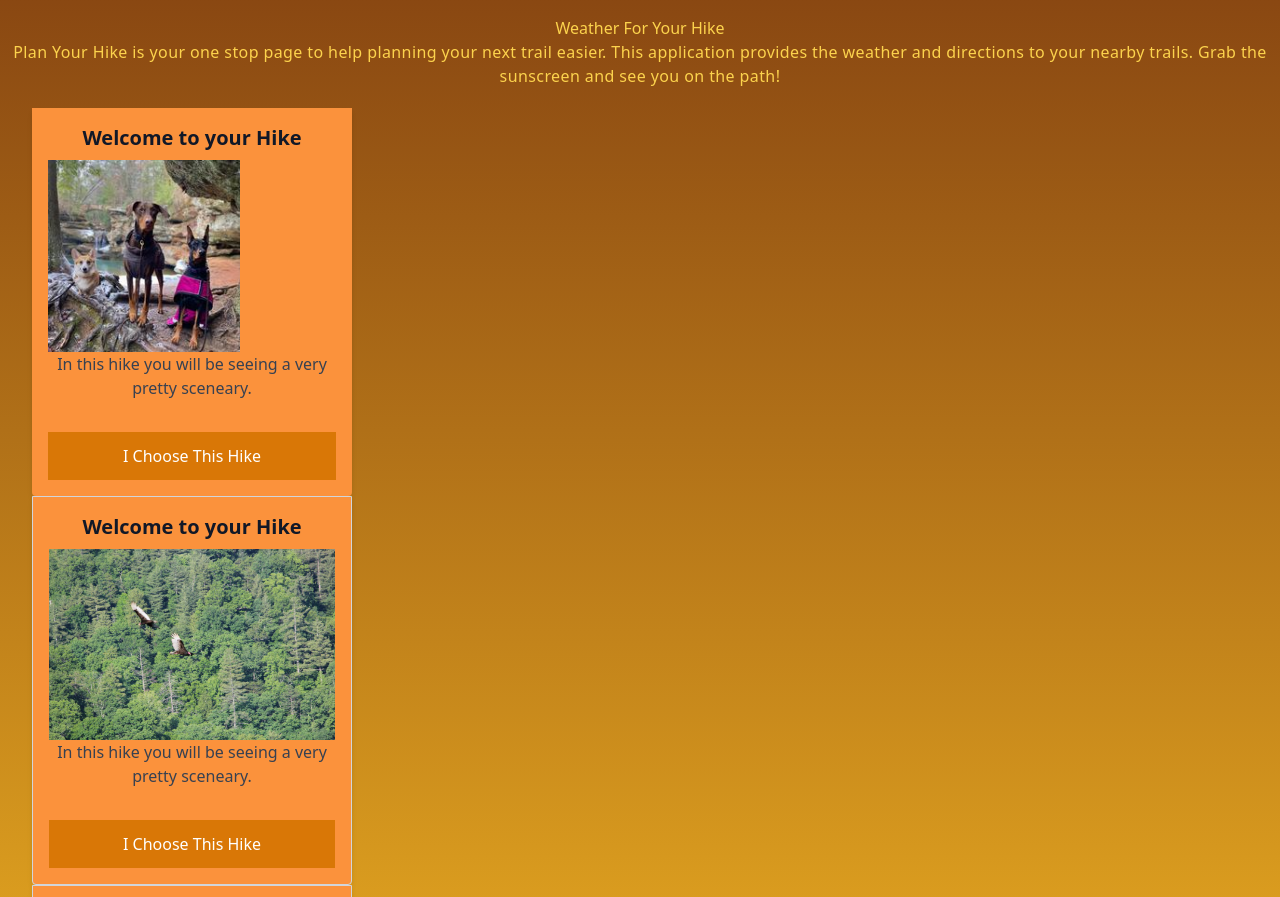
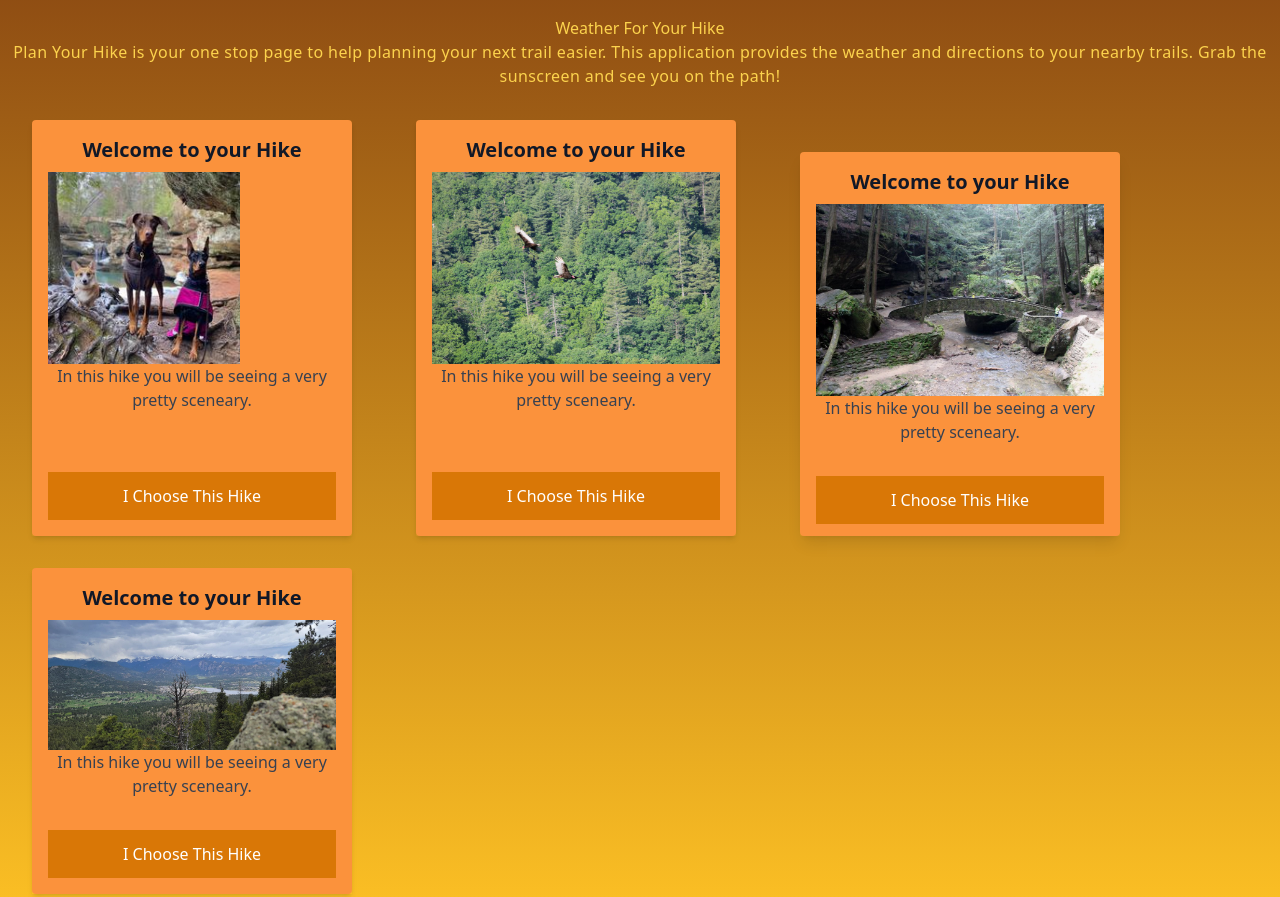
Before and after one commit to JPBigley/hiker-weather-app, a plain HTML site: page index.html in a window 1280 px wide. Shown: the part 200-1097 px from the top of the page. Drawn offline with nearby package versions, Linux system fonts and the light colour scheme; files that its build step writes are made by us from their sources; no server answers.

Commit message:
added a new picture and added another card

```diff
--- a/index.html
+++ b/index.html
@@ -3,7 +3,7 @@
 	<head>
 		<script src="https://cdn.tailwindcss.com"></script>
 		<title>Hiker's App</title>
-		<link rel="stylesheet" href="style.css" />
+		<link rel="stylesheet" href="/assets/css/style.css" />
 		<script src="https://code.jquery.com/jquery-3.6.0.min.js" integrity="sha256-/xUj+3OJU5yExlq6GSYGSHk7tPXikynS7ogEvDej/m4=" crossorigin="anonymous"></script>
 		<style>
 			.column {
@@ -45,12 +45,11 @@
 			</p>
 
 			<!-- cards -->
-			<div class="flex flex-nowrap ">
+			<div class="flex flex-wrap md:my-3">
 
 				<!-- first card -->
-				</div>
 				<div class="max-w-sm w-80 lg:max-w-full lg:flex shadow-md mx-8">
-					<div class="bg-orange-400 rounded-b lg:rounded-b-4 p-4 flex flex-col justify-between leading-normal">
+					<div class="bg-orange-400 rounded-b rounded-t lg:rounded-b-4 p-4 flex flex-col justify-between leading-normal">
 					  <div class="mb-8">
 						<div class="text-gray-900 font-bold text-xl mb-2">Welcome to your Hike</div>
 						<img class="h-48 w-max" src="./assets/images/hikingdogs.jpg" alt="Bridge in Hocking Hills">
@@ -63,7 +62,7 @@
 
 				<!-- second card -->
 				<div class="max-w-sm w-80 lg:max-w-full lg:flex shadow-md mx-8">
-					<div class="border-r border-b border-l border-gray-800 lg:border-4-0 lg:border-t lg:border-gray-300 bg-orange-400 rounded-b lg:rounded-b-4 p-4 flex flex-col justify-between leading-normal">
+					<div class="bg-orange-400 rounded-b rounded-t lg:rounded-b-4 p-4 flex flex-col justify-between leading-normal">
 					  <div class="mb-8">
 						<div class="text-gray-900 font-bold text-xl mb-2">Welcome to your Hike</div>
 						<img class="h-max w-max" src="./assets/images/birds.jpg" alt="Bridge in Hocking Hills">
@@ -75,8 +74,8 @@
 				</div>
 
 				<!-- third card -->
-				<div class="max-w-sm w-80 lg:max-w-full lg:flex shadow-md mx-8">
-					<div class="border-r border-b border-l border-gray-800 lg:border-4-0 lg:border-t lg:border-gray-300 bg-orange-400 rounded-b lg:rounded-b-4 p-4 flex flex-col justify-between leading-normal">
+				<div class="max-w-sm w-80 lg:max-w-full h-96 lg:flex shadow-lg mx-8 md:mt-8">
+					<div class="bg-orange-400 rounded-b rounded-t lg:rounded-b-4 p-4 flex flex-col justify-between leading-normal">
 					  <div class="mb-8">
 						<div class="text-gray-900 font-bold text-xl mb-2">Welcome to your Hike</div>
 						<img class="h-max w-max" src="./assets/images/bridge.jpg" alt="Bridge in Hocking Hills">
@@ -87,6 +86,27 @@
 					</div>
 				</div>
 
+				<div class="sm:mt-8 max-w-sm w-80 lg:max-w-full lg:flex shadow-md mx-8">
+					<div class="h-full bg-orange-400 rounded-b rounded-t lg:rounded-b-4 p-4 flex flex-col justify-between leading-normal">
+					  <div class="mb-8">
+						<div class="text-gray-900 font-bold text-xl mb-2">Welcome to your Hike</div>
+						<img class="h-max w-max" src="./assets/images/Estas Park.jpg" alt="Bridge in Hocking Hills">
+						<p class="text-gray-700 text-base">In this hike you will be seeing a very pretty sceneary.</p>
+					  </div>
+						<a href="a" class="text-center bg-amber-600 text-white p-3 m4 hover:bg-orange-800 transition-all duration-500">I Choose This Hike</a>
+
+					</div>
+				</div>
+
+				<!-- <footer class= "absolute bottom-0 left-0 bg-slate-900" >
+					<p class="p-px">Alex's Email - alextheth6@gmail.com</p>
+					<div class="p-px"v>
+						<p>glkagj</p>
+					</div>
+					<p class="p-px">glkaglka</p>
+					<p class="p-px">gjlkahlkg</p>
+				</footer> -->
+
 			</div>
 			<script src="./assets/js/script.js"></script>
 		</div>
```
Also changed, not shown: assets/images/Estas Park.jpg (added).
